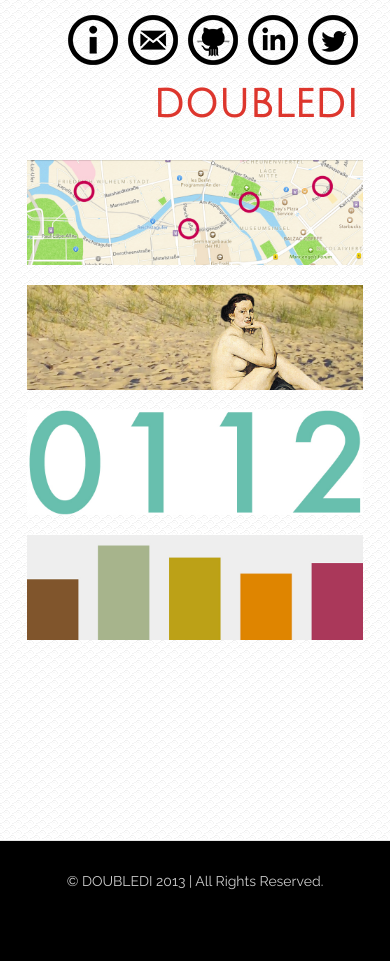
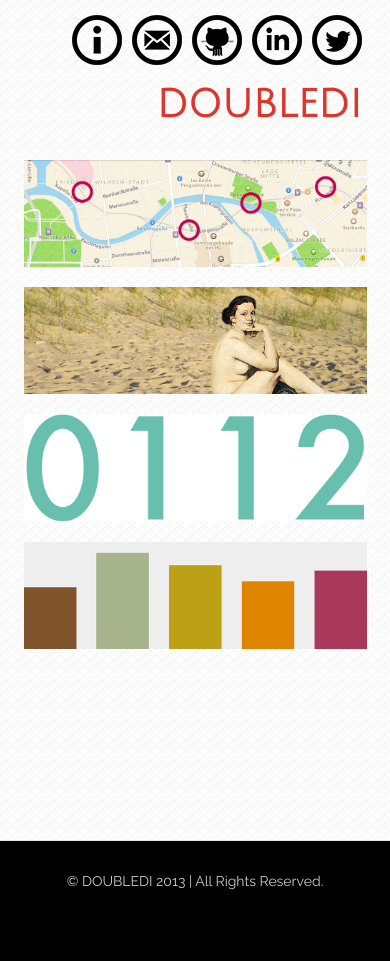
Before and after one commit to diannamertz/doubledi.github.com, a Jekyll site: the page built from index.html, in a window 390 px wide. Built offline with Jekyll 4.4.1, drawn with Linux system fonts in a browser that asks for light colours.

Commit message:
change container padding for media queries

```diff
--- a/css/style.css
+++ b/css/style.css
@@ -248,6 +248,10 @@
 }
 
 @media (max-width: 480px) {
+  .container-fluid {
+  padding-right: 1%;
+  padding-left: 1%;
+}
   ul.entries li .overlay {
     display: none;
   }
```
